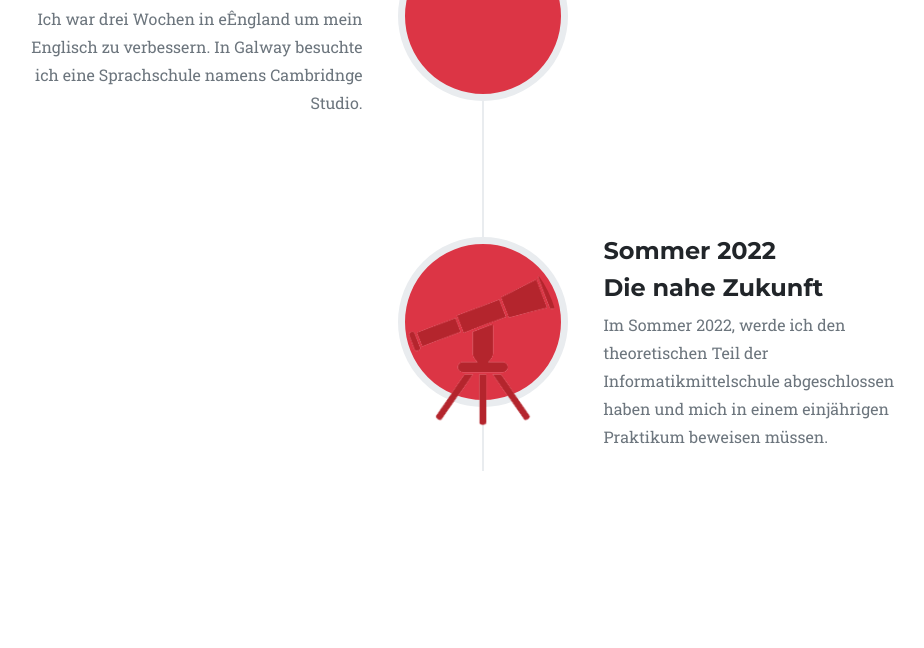
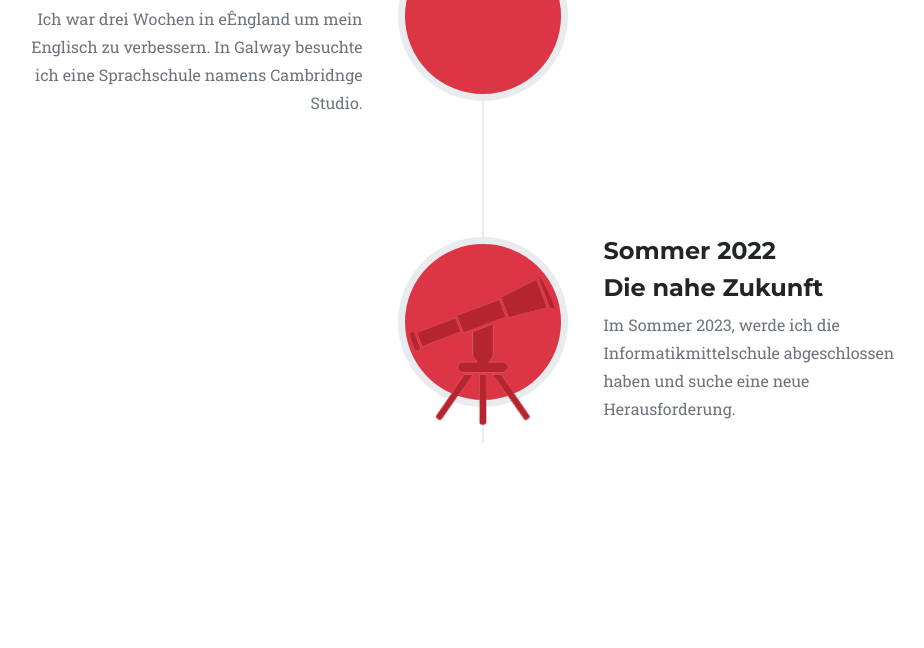
Before and after one commit to piravien-suntharalingam/piravien-suntharalingam.github.io, a plain HTML site: page index.html in a window 1280 px wide. Shown: the part 3592-4240 px from the top of the page, without its empty margins (157-1081 px from the left). Drawn offline with nearby package versions, Linux system fonts and the light colour scheme.

Commit message:
update karriere

```diff
--- a/index.html
+++ b/index.html
@@ -192,9 +192,7 @@
                             <h4 class="subheading">Die nahe Zukunft</h4>
                         </div>
                         <div class="timeline-body">
-                            <p class="text-muted">Im Sommer 2022, werde ich den theoretischen Teil der
-                                Informatikmittelschule abgeschlossen haben und mich in einem einjährigen Praktikum
-                                beweisen müssen.</p>
+                            <p class="text-muted">Im Sommer 2023, werde ich die Informatikmittelschule abgeschlossen haben und suche eine neue Herausforderung.</p>
                         </div>
                     </div>
                 </li>
```
